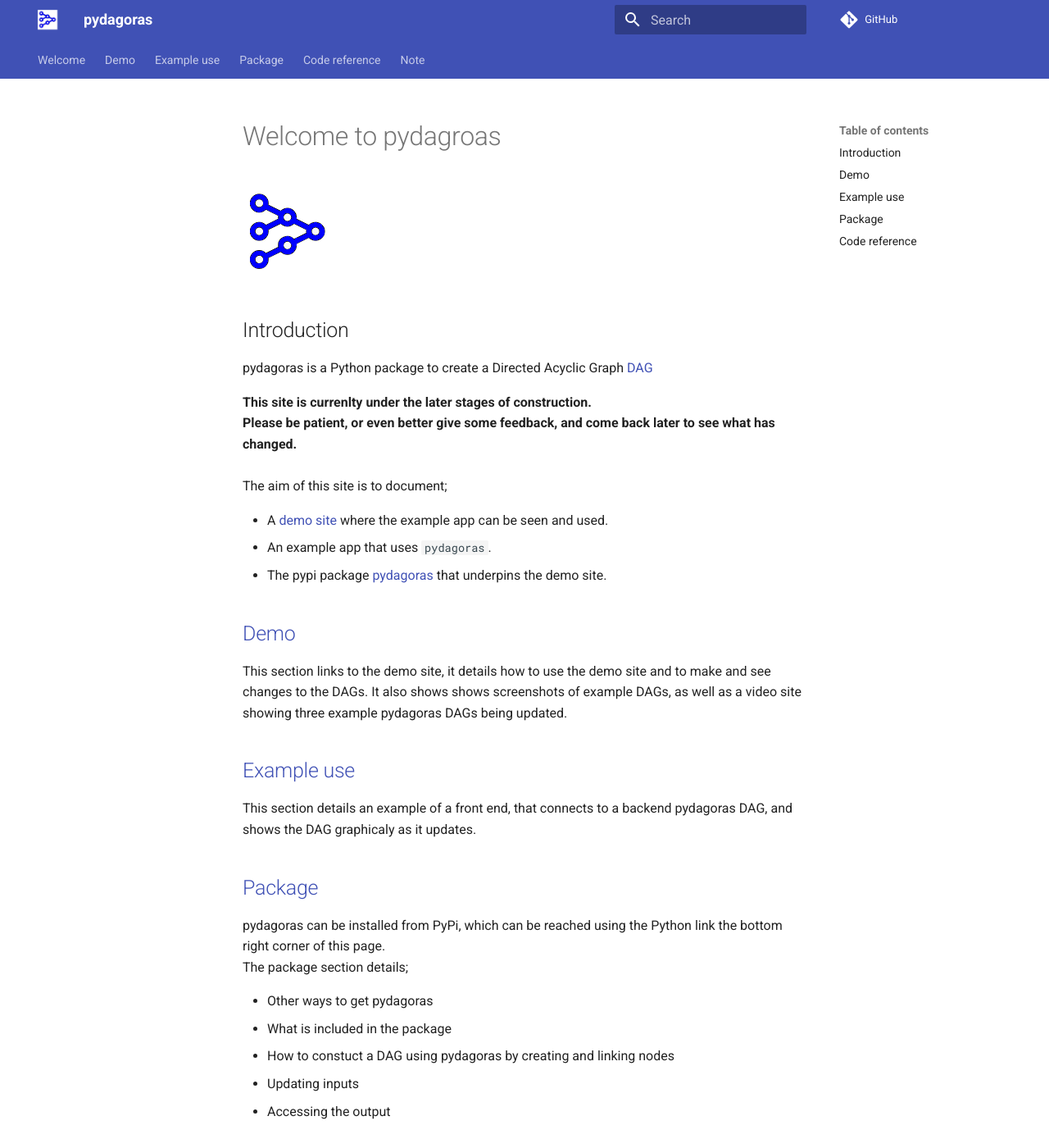
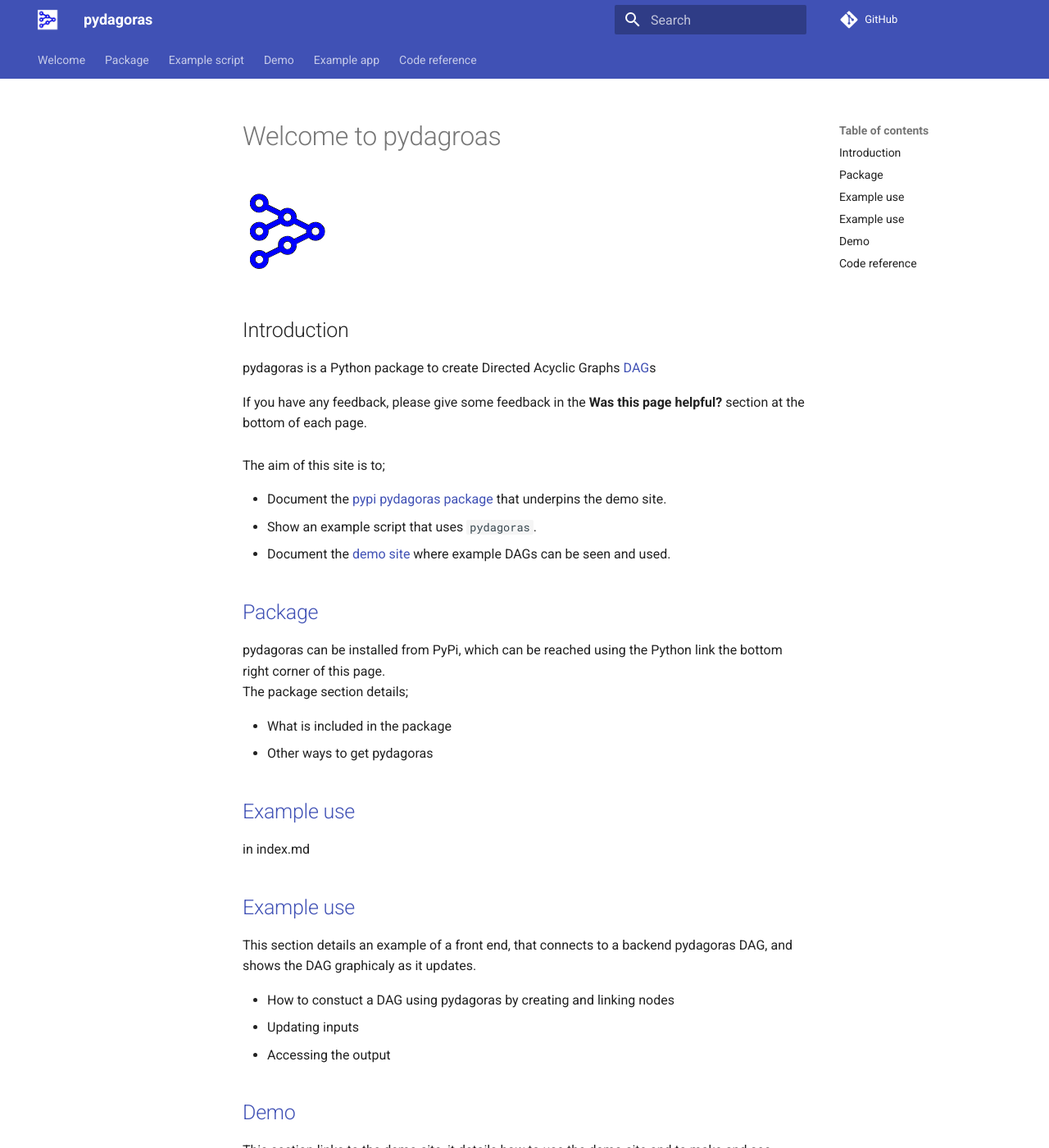
Before and after one commit to MarkHallett/pydagoras, an MkDocs documentation site: the page built from documentation/docs/index.md, in a window 1280 px wide and 1400 px high. Shown: the whole window at 82% size. Built offline with MkDocs 1.6.1 and Material for MkDocs 9.7.7, drawn with Linux system fonts in a browser that asks for light colours; comment, search, counter and statistics services are not loaded; some of the changed text lies outside the part shown.

```diff
--- a/documentation/docs/example_use.md
+++ /dev/null
@@ -1,12 +0,0 @@
-# Example use
-A small example application has been created and hosted to demonstrate how the `pydagoras` package can be used. The source code for the application is available on GitHub.
-
-## System overview
-The diagram below shows how the website connects, using websockets, to the front end process, and which connects to the backend process using FastAPI.
-   ![system_overview](images/system_overview.png "system_overview")
-
-## Front end
-The frontend process running on the pydagoras sever provides a secure web site at [www.pydagoras.com](https://www.pydagoras.com/). On three tabs the site shows three different DAGs to demonstrate how the pydagoras Python package can be used to  create DAGs. It is possible to update the inputs of these DAGs either individually or in bulk, and see the resulting effect on the DAGs. From a browser it is necessary to open a secure websocket to the frontend process, which collects updates to the input data, and passes it on to the backend using FastAPI.
-
-## Backend
-The backend process creates three example DAGs, it does this by defining each of the nodes in tearms of input parameters and a calculation function. When an input changes the output of the node is recalculated, this new output is then passed to input nodes further along the DAG. Finally when the output of the DAG is changed, the new status of the whole DAG is returned.
--- a/documentation/docs/index.md
+++ b/documentation/docs/index.md
@@ -2,35 +2,39 @@
 ![alt text](images/pydagoras.png "pydagoras")
 
 ## Introduction
-pydagoras is a Python package to create a Directed Acyclic Graph [DAG](https://en.wikipedia.org/wiki/Directed_acyclic_graph) </br>
+pydagoras is a Python package to create Directed Acyclic Graphs [DAG](https://en.wikipedia.org/wiki/Directed_acyclic_graph)s</br>
 
-<b>This site is currenlty under the later stages of construction. </br>
-Please be patient, or even better give some feedback, and come back later to see what has changed.
+If you have any feedback, please give some feedback in the <b>Was this page helpful?</b> section at the bottom of each page.
 </b>
 </br>
 </br>
-The aim of this site is to document;
+The aim of this site is to;
 
-* A [demo site](https://pydagoras.com)  where the example app can be seen and used.
-* An example app that uses `pydagoras`.
-* The pypi package [pydagoras](https://pypi.org/project/pydagoras) that underpins the demo site.
+* Document the [pypi pydagoras package](package.md) that underpins the demo site.
+* Show an example script that uses `pydagoras`.
+* Document the  [demo site](https://pydagoras.com) where example DAGs can be seen and used.
+
+## [Package](package.md)
+pydagoras can be installed from PyPi, which can be reached using the Python link the bottom right corner of this page.</br>
+The package section details;
+
+* What is included in the package
+* Other ways to get pydagoras
+
+## [Example use](example_script.md)
+in index.md
+
+## [Example use](example_app.md)
+This section details an example of a front end, that connects to a backend pydagoras DAG, and shows the DAG graphicaly as it updates.
+
+* How to constuct a DAG using pydagoras by creating and linking nodes
+* Updating inputs
+* Accessing the output
 
 ## [Demo](demo.md)
 This section links to the demo site, it details how to use the demo site and to make and see changes to the DAGs.
 It also shows shows screenshots of example DAGs, as well as a video site showing three example pydagoras DAGs being updated.
 
-## [Example use](example_use.md)
-This section details an example of a front end, that connects to a backend pydagoras DAG, and shows the DAG graphicaly as it updates.
-
-## [Package](package.md)
-pydagoras can be installed from PyPi, which can be reached using the Python link the bottom right corner of this page.</br>
-The package section details;
-
-* Other ways to get pydagoras
-* What is included in the package
-* How to constuct a DAG using pydagoras by creating and linking nodes
-* Updating inputs
-* Accessing the output
 
 ## [Code reference](reference.md)
 This section allows you to look into the code behind the pydagoras package.
--- a/documentation/docs/welcome.md
+++ b/documentation/docs/welcome.md
@@ -2,25 +2,14 @@
 ![alt text](images/pydagoras.png "pydagoras")
 
 ## Introduction
-pydagoras is a Python package to create a Directed Acyclic Graph [DAG](https://en.wikipedia.org/wiki/Directed_acyclic_graph) </br>
+pydagoras is a Python package to create Directed Acyclic Graphs ([DAG](https://en.wikipedia.org/wiki/Directed_acyclic_graph)s) </br>
+</br>
+The aim of this site is to;
 
-<b>This site is currenlty under the later stages of construction. </br>
-Please be patient, or even better give some feedback, and come back later to see what has changed.
-</b>
-</br>
-</br>
-The aim of this site is to document;
-
-* A [demo site](https://pydagoras.com)  where the example app can be seen and used.
-* An example app that uses `pydagoras`.
-* The pypi package [pydagoras](https://pypi.org/project/pydagoras) that underpins the demo site.
-
-## [Demo](demo.md)
-This section links to the demo site, it details how to use the demo site and to make and see changes to the DAGs.
-It also shows shows screenshots of example DAGs, as well as a video site showing three example pydagoras DAGs being updated.
-
-## [Example use](example_use.md)
-This section details an example of a front end, that connects to a backend pydagoras DAG, and shows the DAG graphicaly as it updates.
+* Document the pypi package [pydagoras](https://pypi.org/project/pydagoras) that underpins the demo site.
+* Show an example script that uses `pydagoras`.
+* Document the [demo site](https://pydagoras.com)  where the example app can be seen and used.
+* Explian how the how the demo app has been built.:
 
 ## [Package](package.md)
 pydagoras can be installed from PyPi, which can be reached using the Python link the bottom right corner of this page.</br>
@@ -28,9 +17,24 @@ The package section details;
 
 * Other ways to get pydagoras
 * What is included in the package
+
+## [Example script](example_script.md)
+This section documents the script `eg_use_pydagoras.py` that is included in the test folder of the package. It provides an example of;
+
 * How to constuct a DAG using pydagoras by creating and linking nodes
 * Updating inputs
 * Accessing the output
 
+
+
+## [Demo](demo.md)
+In this section there is a link to the demo site, it details how to use the demo site and how to make and see changes to the three example DAGs.
+It also shows a video showing the three example pydagoras DAGs being updated.
+
+## [Example app](example_app.md)
+This section explains how the example app has been built, with a front end, that connects to a backend that uses pydagoras.
+
 ## [Code reference](reference.md)
 This section allows you to look into the code behind the pydagoras package.
+
+------
--- a/documentation/mkdocs.yml
+++ b/documentation/mkdocs.yml
@@ -22,11 +22,11 @@ plugins:
 
 nav:
   - Welcome: welcome.md
+  - Package: package.md
+  - Example script: example_script.md
   - Demo: demo.md
-  - Example use: example_use.md
-  - Package: package.md
-  - Code reference: reference/
-  - test.md
+  - Example app: example_app.md
+  - Code reference: reference.md
 
 markdown_extensions:
   # annotations
```
Also changed, not shown: documentation/docs/package.md (+6 -52 lines), documentation/docs/reference.md (+14 -4 lines), 2 other files.
